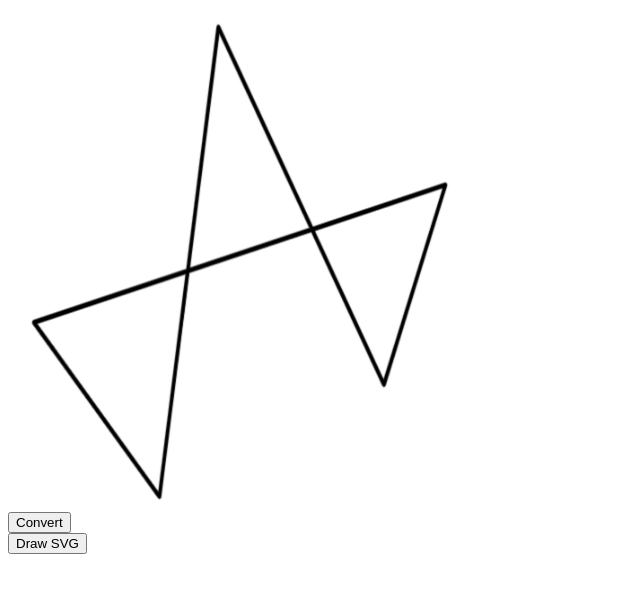
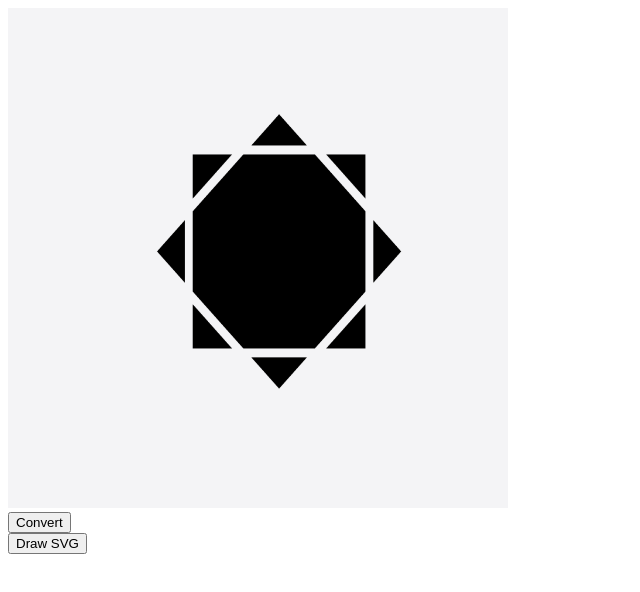
Before and after one commit to Mythius/pngtosvg, a plain HTML site: page site/index.html in a window 1280 px wide. Shown: the whole page, without its empty margins (0-640 px from the left). Drawn offline with Linux system fonts and the light colour scheme.

Commit message:
randomize imgaes and enable animated drawing

```diff
--- a/site/index.html
+++ b/site/index.html
@@ -22,7 +22,19 @@
 
 		let corners = [];
 
-		const animate_draw = 0;
+		const animate_draw = 1;
+
+		let imgs = [
+			'puzzle.jpg',
+			'sun.png',
+			'puzzle2.png',
+			'waky.png',
+			'america.png',
+			'pentagon.png',
+			'convexconcave.gif',
+			'complex.png',
+			'svg.png'
+		];
 
 		let img = new Image;
 		// img.src = 'puzzle.jpg';
@@ -33,7 +45,8 @@
 		// img.src = 'pentagon.png';
 		// img.src = 'convexconcave.gif';
 		// img.src = 'complex.png';
-		img.src = 'svg.png';
+		// img.src = 'svg.png';
+		img.src = imgs[random(0,imgs.length-1)];
 		img.onload = loop;
 		let points = null;
 
```
